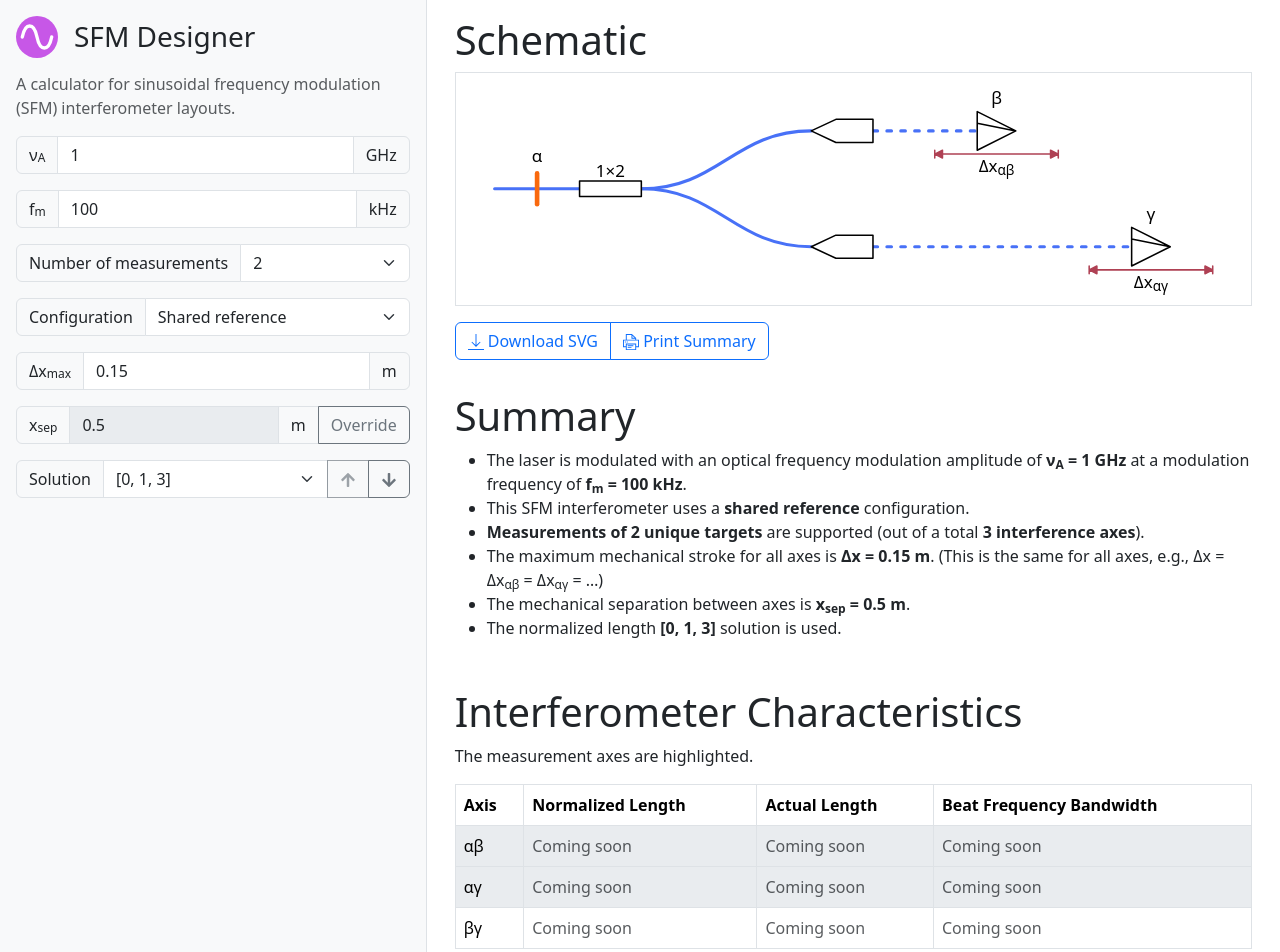
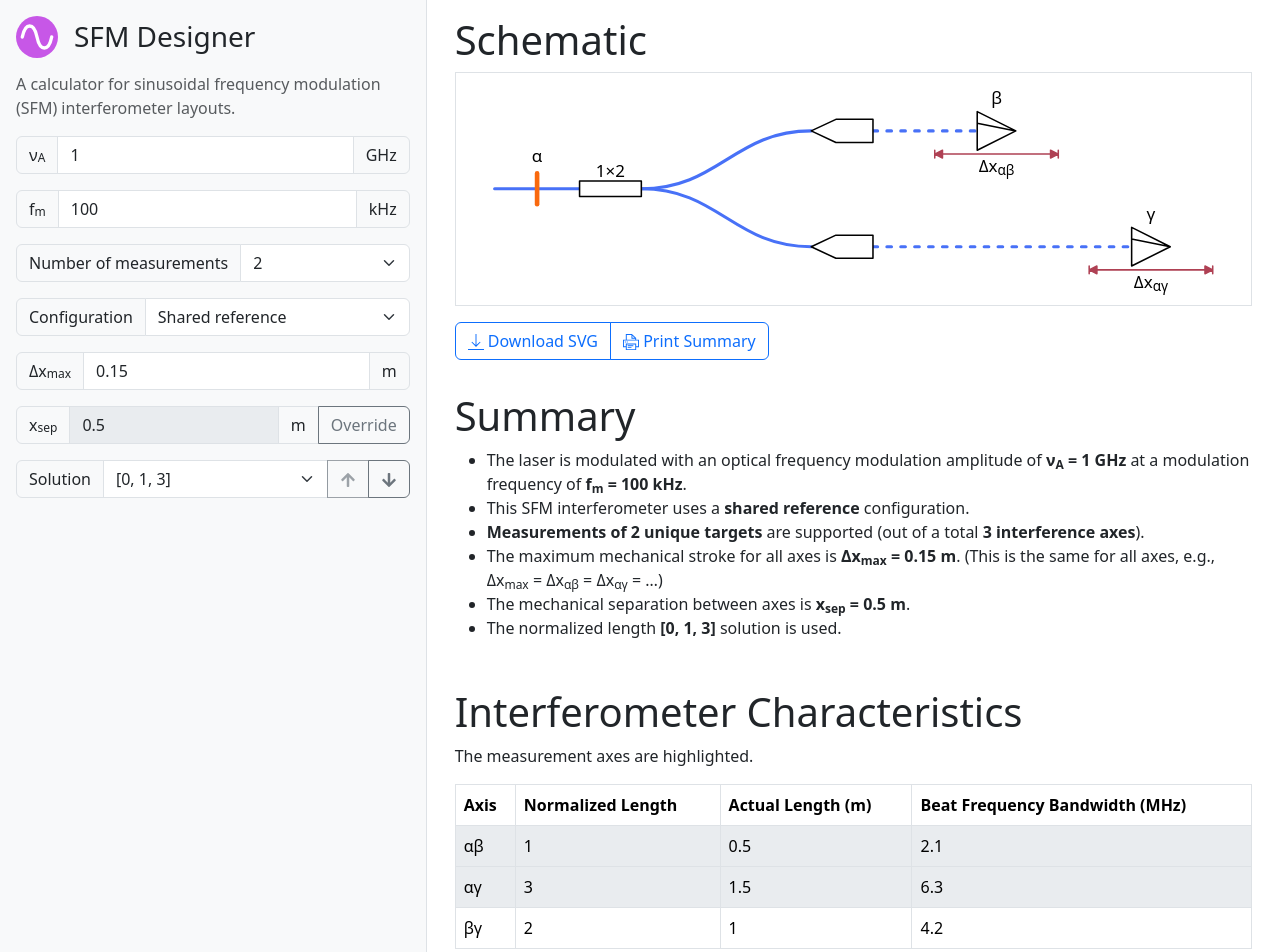
Before and after one commit to blueskyspectroscopy/sfm-designer, a React (Vite) app: page / in a window 1280 px wide. Shown: the top 952 px of the page. Built offline with nearby package versions, Linux system fonts and the light colour scheme.

Commit message:
feat: add values to table

```diff
--- a/src/components/Sidebar.jsx
+++ b/src/components/Sidebar.jsx
@@ -6,6 +6,7 @@ import Configuration, { computeNumReflections } from '../model/Configuration';
 import Dropdown from './Dropdown';
 import Entry from './Entry';
 import Logo from '../assets/logo.svg?react';
+import MathUtils from '../model/MathUtils';
 import SOLUTIONS from '../model/Solutions';
 
 /* eslint-disable no-unused-vars */
@@ -16,12 +17,6 @@ const KHZ_TO_HZ = 1e3;
 const MHZ_TO_HZ = 1e6;
 const GHZ_TO_HZ = 1e9;
 /* eslint-enable no-unused-vars */
-
-// n is the number or descimal places.
-const roundTo = (x, n) => {
-  const d = 10 ** n;
-  return Math.round(d * x) / d;
-}
 
 export default function Sidebar() {
   const {
@@ -45,14 +40,14 @@ export default function Sidebar() {
     const sigma = 0.0225; // TODO Put sigma in a state.
     const minSepOpd = (w * c) / (2 * Math.sqrt(2) * Math.PI ** 2 * nuA * sigma);
     // Multiply by 0.5 to convert from optical to mechanical.
-    const minSep = roundTo(0.5 * minSepOpd, 2);
+    const minSep = MathUtils.roundTo(0.5 * minSepOpd, 2);
     setAutomaticMinSeparation(minSep);
     if (!automaticMinSeparationOverride) {
       setMinSeparation(minSep);
     }
   };
 
-  // TODO: move roundTo calls into here.
+  // TODO: move MathUtils.roundTo calls into here.
   // Functions to update the exported state.
   const handleNuA = (e) => {
     setNuA(e.target.value * GHZ_TO_HZ);
@@ -99,13 +94,13 @@ export default function Sidebar() {
       <Entry
         type="number" min={0} max={100} step={0.1}
         prefix={<>&nu;<sub>A</sub></>} suffix="GHz"
-        value={roundTo(nuA * HZ_TO_GHZ, 6)} onChange={handleNuA}
+        value={MathUtils.roundTo(nuA * HZ_TO_GHZ, 6)} onChange={handleNuA}
         aria-label="Optical frequency modulation amplitude"
         />
       <Entry
         type="number" min={0} max={1000} step={1}
         prefix={<>f<sub>m</sub></>} suffix="kHz"
-        value={roundTo(fM * HZ_TO_KHZ, 6)} onChange={handleFM}
+        value={MathUtils.roundTo(fM * HZ_TO_KHZ, 6)} onChange={handleFM}
         aria-label="Modulation frequency"
         />
       <Dropdown
--- /dev/null
+++ b/src/model/MathUtils.jsx
@@ -0,0 +1,7 @@
+export default {
+  // n is the number or decimal places.
+  roundTo: (x, n) => {
+    const d = 10 ** n;
+    return Math.round(d * x) / d;
+  },
+};
--- a/src/routes/Main.jsx
+++ b/src/routes/Main.jsx
@@ -11,6 +11,7 @@ import { TfiDownload, TfiPrinter } from 'react-icons/tfi';
 
 import { DataContext } from '../App';
 import Configuration from '../model/Configuration';
+import MathUtils from '../model/MathUtils';
 import SOLUTIONS from '../model/Solutions';
 
 // The classic zip functions for an arbitrary number of arrays.
@@ -21,6 +22,9 @@ function zip(...args) {
 
 // The single character labels that can be used for each reflection.
 const reflectionLabels = 'αβγδεζηθικλμνξοπρστυφχψω';
+
+// Speed of light in a vacuum (m/s).
+const speedOfLight = 299792458;
 
 // TODO: Remove 1x1 coupler when only 1 axis is used.
 export default function Main() {
@@ -48,6 +52,18 @@ export default function Main() {
       }
     }
     return names;
+  })();
+
+  // The normalized lengths of all axes.
+  const axisNormalizedLengths = (() => {
+    let lengths = [];
+    for (let i = 0; i < numReflections; i++) {
+      for (let j = i + 1; j < numReflections; j++) {
+        let s = SOLUTIONS[numReflections][solution].solution;
+        lengths.push(Math.abs(s[i] - s[j]));
+      }
+    }
+    return lengths;
   })();
 
   // The names of the measurement axes.
@@ -386,9 +402,9 @@ export default function Main() {
               (out of a total <strong>{axisNames.length} interference axes</strong>).
             </li>
             <li>
-              The maximum mechanical stroke for all axes is <strong>&Delta;x = {maxStroke} m</strong>.
+              The maximum mechanical stroke for all axes is <strong>&Delta;x<sub>max</sub> = {maxStroke} m</strong>.
               {' '}
-              (This is the same for all axes, e.g., &Delta;x = &Delta;x<sub>&alpha;&beta;</sub> = &Delta;x<sub>&alpha;&gamma;</sub> = &hellip;)
+              (This is the same for all axes, e.g., &Delta;x<sub>max</sub> = &Delta;x<sub>&alpha;&beta;</sub> = &Delta;x<sub>&alpha;&gamma;</sub> = &hellip;)
             </li>
             <li>The mechanical separation between axes is <strong>x<sub>sep</sub> = {minSeparation} m</strong>.</li>
             <li>The normalized length <strong>{SOLUTIONS[numReflections][solution].name}</strong> solution is used.</li>
@@ -404,8 +420,8 @@ export default function Main() {
               <tr>
                 <th>Axis</th>
                 <th>Normalized Length</th>
-                <th>Actual Length</th>
-                <th>Beat Frequency Bandwidth</th>
+                <th>Actual Length (m)</th>
+                <th>Beat Frequency Bandwidth (MHz)</th>
               </tr>
             </thead>
             <tbody>
@@ -414,9 +430,15 @@ export default function Main() {
                   <tr key={index} className={measurementNames.includes(axisName) ? 'bg-body-secondary' : ''}>
                     {/* The transparent background is necessary to show the tr background color. */}
                     <td className="bg-transparent">{axisName}</td>
-                    <td className="bg-transparent"><span className="text-muted">Coming soon</span></td>
-                    <td className="bg-transparent"><span className="text-muted">Coming soon</span></td>
-                    <td className="bg-transparent"><span className="text-muted">Coming soon</span></td>
+                    <td className="bg-transparent">{axisNormalizedLengths[index]}</td>
+                    <td className="bg-transparent">{MathUtils.roundTo(axisNormalizedLengths[index] * minSeparation, 3)}</td>
+                    <td className="bg-transparent">{(() => {
+                      // The factor of 2 is necessary to convert the mechanical length to the optical path difference.
+                      let opd = axisNormalizedLengths[index] * minSeparation * 2;
+                      // See Eq. 3.24 in: A. Christiansen. "A cryogenic multiaxis range-resolved laser interferometer". Doctoral thesis, University of Lethbridge, 2024. Handle: 10133/6671.
+                      let fBeat = 2 * Math.PI * nuA * fM * opd / speedOfLight;
+                      return MathUtils.roundTo(fBeat / 1e6, 1); // Convert to MHz.
+                    })()}</td>
                   </tr>
                 );
               })}
```
